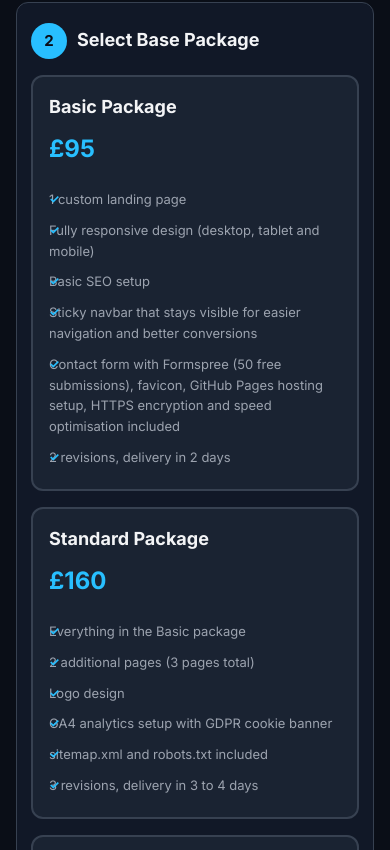
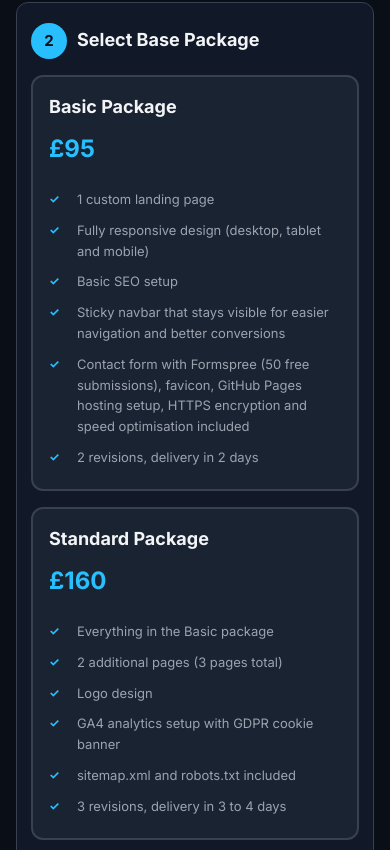
Before and after one commit to liamdesigns/liamdesigns.github.io, a plain HTML site: page index.html in a window 390 px wide. Shown: the part 4620-5470 px from the top of the page. Drawn offline with nearby package versions, Linux system fonts and the light colour scheme; no server answers.

Commit message:
Update responsive.css

```diff
--- a/responsive.css
+++ b/responsive.css
@@ -551,6 +551,7 @@
     .package-features-list li {
         font-size: 0.8125rem;
         padding: 5px 0;
+        padding-left: 28px;
     }
 
     /* Extras on small mobile */
```
